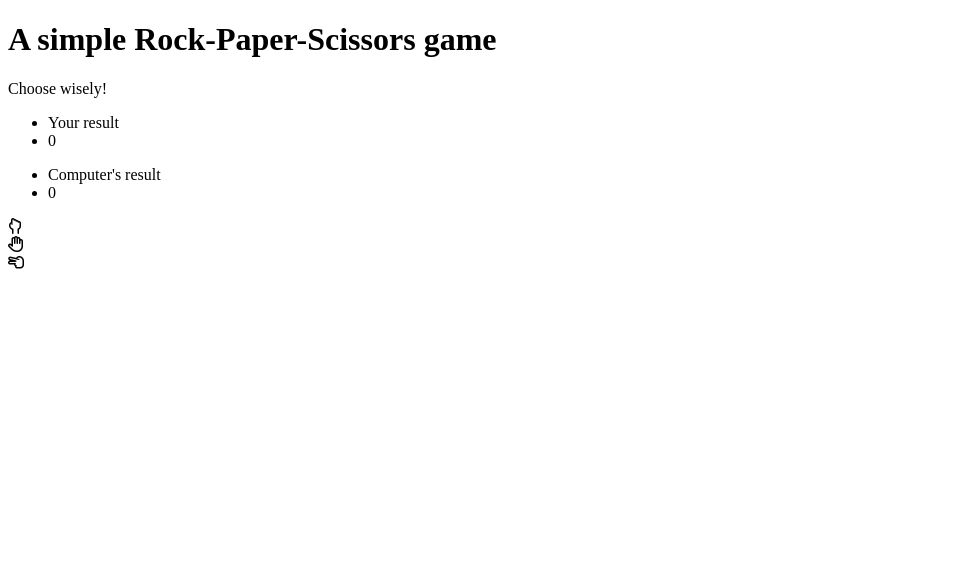
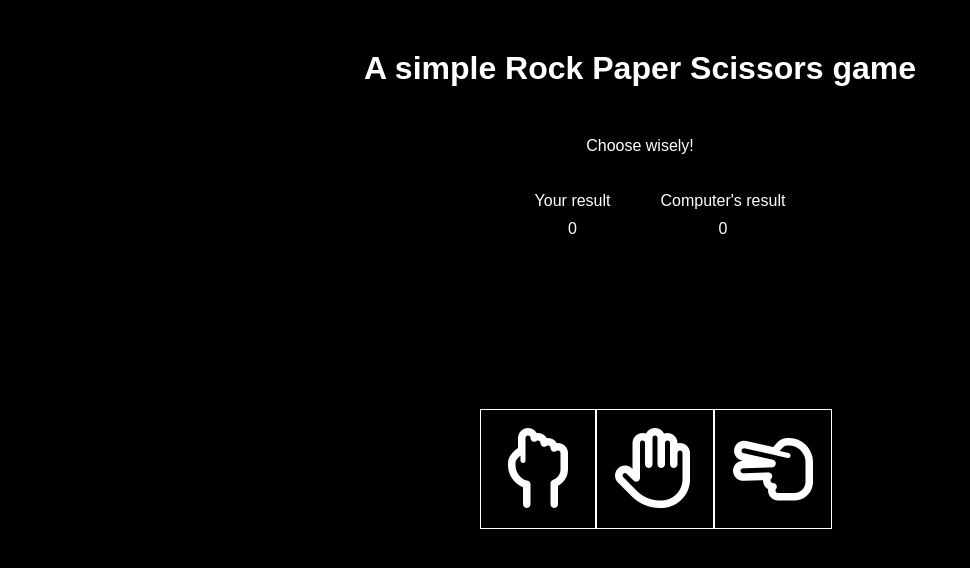
Before and after one commit to PedroGF45/Rock-paper-scissors, a plain HTML site: page src/index.html in a window 1280 px wide. Shown: the whole page, without its empty margins (0-970 px from the left). Drawn offline with Linux system fonts and the light colour scheme.

Commit message:
Added css and built simple layout

```diff
--- a/src/index.html
+++ b/src/index.html
@@ -2,11 +2,12 @@
 <html>
     <head>
         <meta charset="utf-8">
-        <title>A Rock-Paper-Scissors Game</title>
+        <title>A Rock Paper Scissors Game</title>
+        <link rel="stylesheet" href="styles/styles.css">
     </head>
     <body>
         <div id="main">
-            <h1>A simple Rock-Paper-Scissors game</h1>
+            <h1>A simple Rock Paper Scissors game</h1>
             <p>Choose wisely!</p>
             <div id="results">
                 <div id="myResult">
@@ -23,13 +24,13 @@
                 </div>
             </div>
             <div id="pick">
-                <div id="rock">
+                <div class="img">
                     <i class="far fa-hand-rock"></i>
                 </div>
-                <div id="paper">
+                <div class="img">
                     <i class="far fa-hand-paper"></i>
                 </div>
-                <div id="scissors">
+                <div class="img">
                     <i class="far fa-hand-scissors"></i>
                 </div>
             </div>
--- a/src/styles/styles.css
+++ b/src/styles/styles.css
@@ -0,0 +1,46 @@
+body {
+    font-family: sans-serif, serif;
+    background-color: black;
+    color: white;
+    margin: 0 auto;
+    text-align: center;
+}
+
+h1 {
+    margin-top: 50px;
+    margin-bottom: 50px;
+}
+
+#results, #pick {
+    display: flex;
+    justify-content: center;
+}
+
+li {
+    list-style: none;
+    padding: 5px;
+}
+
+#pick {
+    display: flex;
+    justify-content: space-between;
+    max-width: 25%;
+    margin: auto;
+    margin-top: 150px;
+}
+
+.img {
+    border: 1px solid white;
+    padding: 50px;
+    margin: 0;
+}
+
+.img:hover {
+    box-shadow: 0px 0px 3px 3px;
+    transform: scale(1.1);
+    transition: ease-in-out 0.2s;
+}
+
+.far {
+    transform: scale(5);
+}
```
